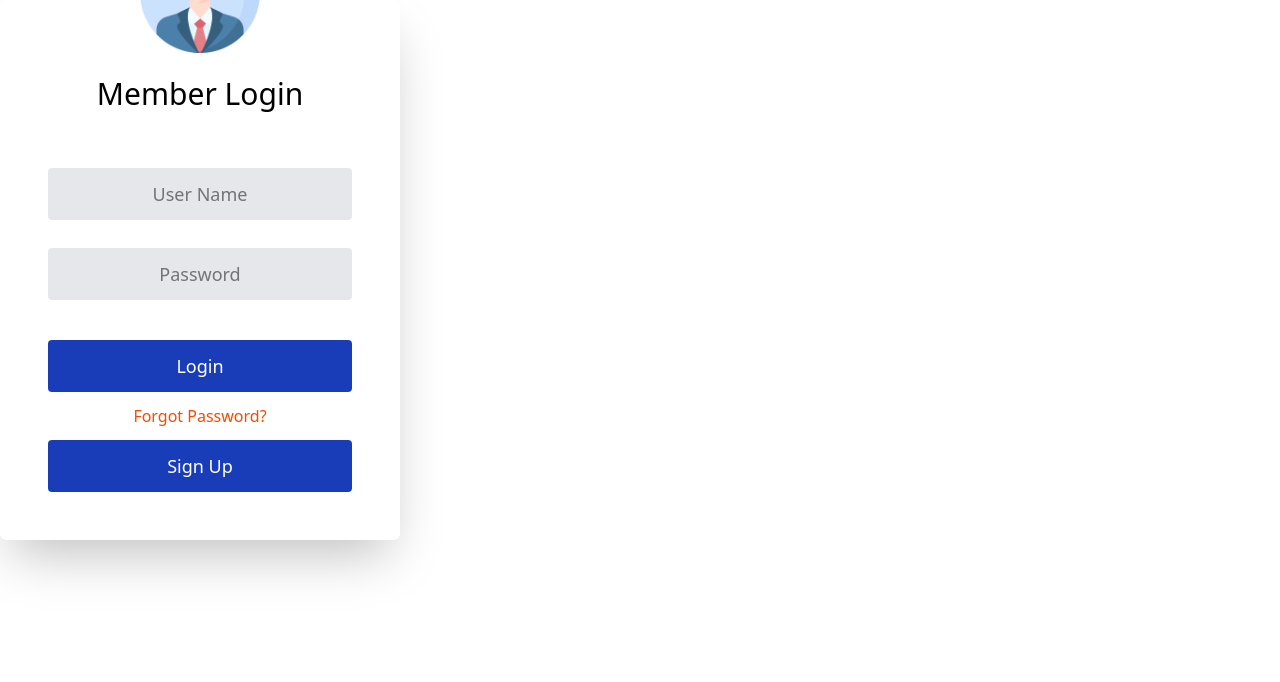
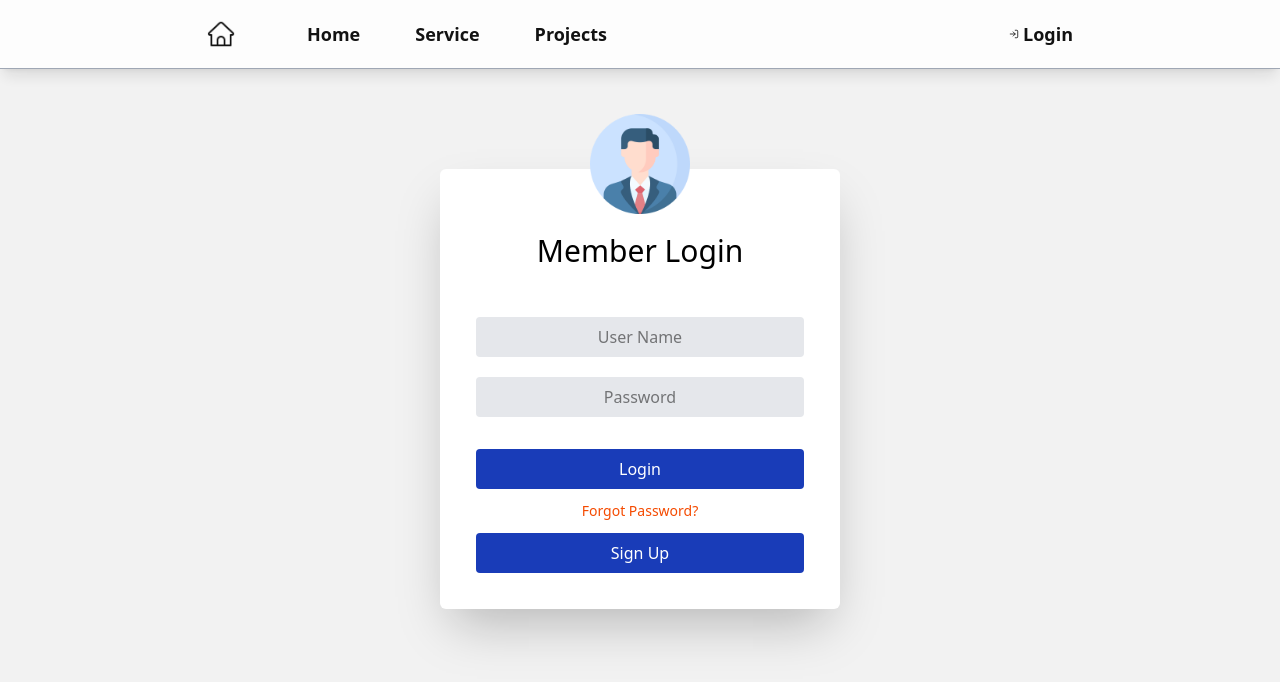
Before and after one commit to ravikanttarare95/ravi-ro-tailwind, a React (Vite) app: page /login in a window 1280 px wide. Shown: the top 682 px of the page. Built offline with nearby package versions, Linux system fonts and the light colour scheme.

Commit message:
Some MOdifications

```diff
--- a/index.html
+++ b/index.html
@@ -7,6 +7,11 @@
   <link rel="icon" type="image/png" href="home.png">
   <title>Tailwind Project</title>
 </head>
+<style>
+  body{
+    background:#f2f2f2
+  }
+</style>
 
 <body>
   <div id="root"></div>
--- a/src/App.jsx
+++ b/src/App.jsx
@@ -112,8 +112,6 @@ function App() {
           <ContactForm />
         </div>
       </div>
-
-      <LoginForm />
     </div>
   );
 }
--- a/src/Components/Button.jsx
+++ b/src/Components/Button.jsx
@@ -33,7 +33,7 @@ function ButtonSecondary({ btnTitle }) {
 function ButtonTertiary({ btnTitle }) {
   return (
     <>
-      <button className=" py-3 bg-blue-800 hover:bg-blue-900  rounded-sm text-white text-lg hover:shadow-md cursor-pointer duration-300">
+      <button className=" py-2 bg-blue-800 hover:bg-blue-900  rounded-sm text-white text-md hover:shadow-md cursor-pointer duration-300">
         {btnTitle}
       </button>
     </>
--- a/src/Components/FeaturedCard.jsx
+++ b/src/Components/FeaturedCard.jsx
@@ -8,7 +8,7 @@ function FeaturedCard({
   btnTitle,
 }) {
   return (
-    <div className="p-5 w-70 flex flex-col items-center justify-between gap-10 text-center shadow-xl rounded-lg">
+    <div className="bg-white p-5 w-70 flex flex-col items-center justify-between gap-10 text-center shadow-xl rounded-lg">
       <div className="flex flex-col items-center gap-10">
         <img
           src={FeaturedCardIcon}
--- a/src/Components/Navbar.jsx
+++ b/src/Components/Navbar.jsx
@@ -5,9 +5,9 @@ import { Link } from "react-router";
 
 function Navbar() {
   return (
-    <div>
-      <nav className="flex justify-around flex-wrap items-center p-4 shadow-lg border-b-1 border-gray-400 font-semibold">
-        <div className="flex items-center w-[350px] justify-between">
+    <div className="sticky top-0 z-1000 opacity-92">
+      <nav className="bg-white text-lg flex justify-around flex-wrap items-center p-5 shadow-lg border-b-1 border-gray-400 font-semibold">
+        <div className="flex items-center w-[400px] justify-between">
           {" "}
           <Link to={"/"}>
             {" "}
@@ -17,7 +17,7 @@ function Navbar() {
               className="invert-100 w-7 mr-3"
             />
           </Link>
-          <ol className="flex max-w-[270px] w-[100%] justify-between">
+          <ol className="flex max-w-[300px] w-[100%] justify-between">
             <li className="cursor-pointer">
               <Link to={"/"}>Home</Link>
             </li>
@@ -29,8 +29,12 @@ function Navbar() {
             </li>
           </ol>
         </div>
-        <div className="flex items-center gap-1 ml-7 w-16  cursor-pointer">
-          <LogIn /> Login
+        <div>
+          <Link to={"/login"}>
+            <span className="flex items-center gap-1 ml-7 w-16  cursor-pointer">
+              <LogIn /> Login
+            </span>
+          </Link>
         </div>
       </nav>
     </div>
--- a/src/views/LoginForm.jsx
+++ b/src/views/LoginForm.jsx
@@ -1,30 +1,38 @@
 import React from "react";
 import { ButtonTertiary } from "./../Components/Button";
 import ProfileIcon from "./../../public/profile.png";
+import Navbar from "../Components/Navbar";
 
 function LoginForm() {
   return (
-    <div className="relative p-12 shadow-2xl rounded-md max-w-100 flex flex-col gap-7 text-center">
+    <div>
+      <Navbar />
+      <div className="flex justify-center items-center p-5 my-auto mt-20">
+        <div className="relative p-8 sm:p-9 shadow-2xl bg-white rounded-md w-100 flex flex-col gap-5 text-center">
           <img
             src={ProfileIcon}
             alt="Icon"
-        className="absolute -top-1/8 left-1/2 -translate-x-1/2 w-30"
+            className="absolute -top-1/8 left-1/2 -translate-x-1/2 w-25"
           />
           <h1 className="text-3xl my-7">Member Login</h1>
           <input
             type="text"
             placeholder="User Name"
-        className="bg-gray-200 py-3 px-6 text-lg text-center rounded-sm"
+            className="bg-gray-200 py-2 px-6 text-md text-center rounded-sm focus:outline-amber-600"
           />
           <input
             type="password"
             placeholder="Password"
-        className="bg-gray-200 py-3 px-6 text-lg text-center rounded-sm"
+            className="bg-gray-200 py-2 px-6 text-md text-center rounded-sm focus:outline-amber-600"
           />
           <div className="w-full flex flex-col gap-3 mt-3">
             <ButtonTertiary btnTitle={"Login"} />
-        <p className="text-orange-600 cursor-pointer">Forgot Password?</p>
+            <p className="text-orange-600 cursor-pointer text-sm">
+              Forgot Password?
+            </p>
             <ButtonTertiary btnTitle={"Sign Up"} />
+          </div>
+        </div>
       </div>
     </div>
   );
--- a/src/views/Projects.jsx
+++ b/src/views/Projects.jsx
@@ -5,7 +5,9 @@ function Projects() {
   return (
     <div>
       <Navbar />
-      <h1>Projects</h1>
+      <h1 className="text-[clamp(4rem,10vw,8rem)] fixed top-1/2 -translate-y-1/2 left-1/2 -translate-x-1/2">
+        Projects
+      </h1>
     </div>
   );
 }
--- a/src/views/Service.jsx
+++ b/src/views/Service.jsx
@@ -5,7 +5,9 @@ function Service() {
   return (
     <div>
       <Navbar />
-      <h1>Service</h1>
+      <h1 className="text-[clamp(4rem,10vw,8rem)] fixed top-1/2 -translate-y-1/2 left-1/2 -translate-x-1/2">
+        Service
+      </h1>
     </div>
   );
 }
```
Lines whose indentation alone changed are shown as unchanged.
